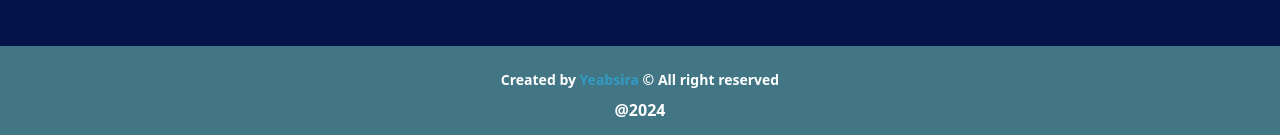
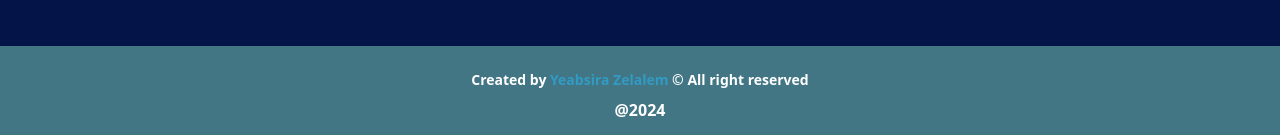
Before and after one commit to tsega7659/Portfolio, a React (Vite) app: page / in a window 1280 px wide. Shown: the part 4235-4370 px from the top of the page. Built offline with nearby package versions, Linux system fonts and the light colour scheme.

Commit message:
modified

```diff
--- a/src/components/Footer.jsx
+++ b/src/components/Footer.jsx
@@ -3,7 +3,7 @@ import React from 'react'
 export const Footer = () => {
   return (
     <div className='bg-customTeal  w-full text-center p-4 text-white font-bold'>
-        <p className='p-2 text-sm'>Created by <span className='text-customBlue1 '>Yeabsira</span> &copy; All right reserved</p>
+        <p className='p-2 text-sm'>Created by <span className='text-customBlue1 '>Yeabsira Zelalem</span> &copy; All right reserved</p>
         <p>@2024</p>
     </div>
   )
```
